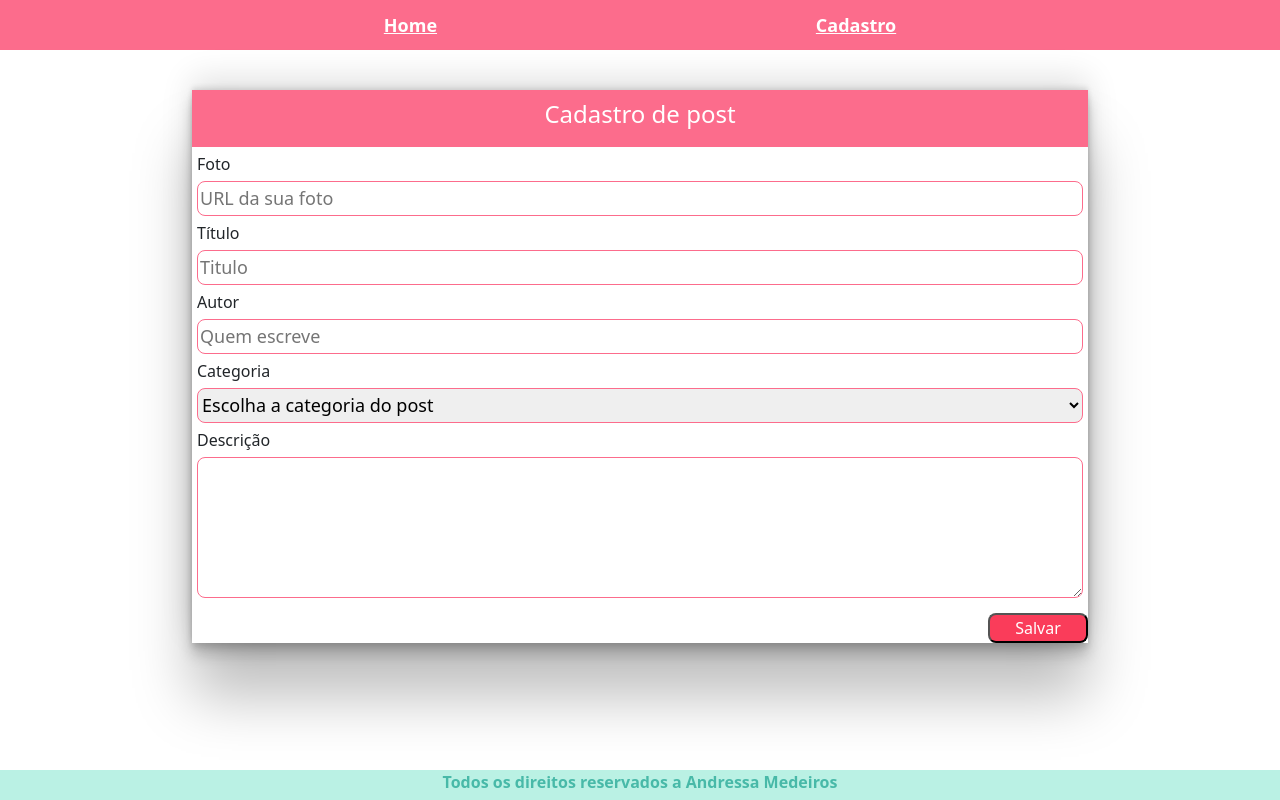
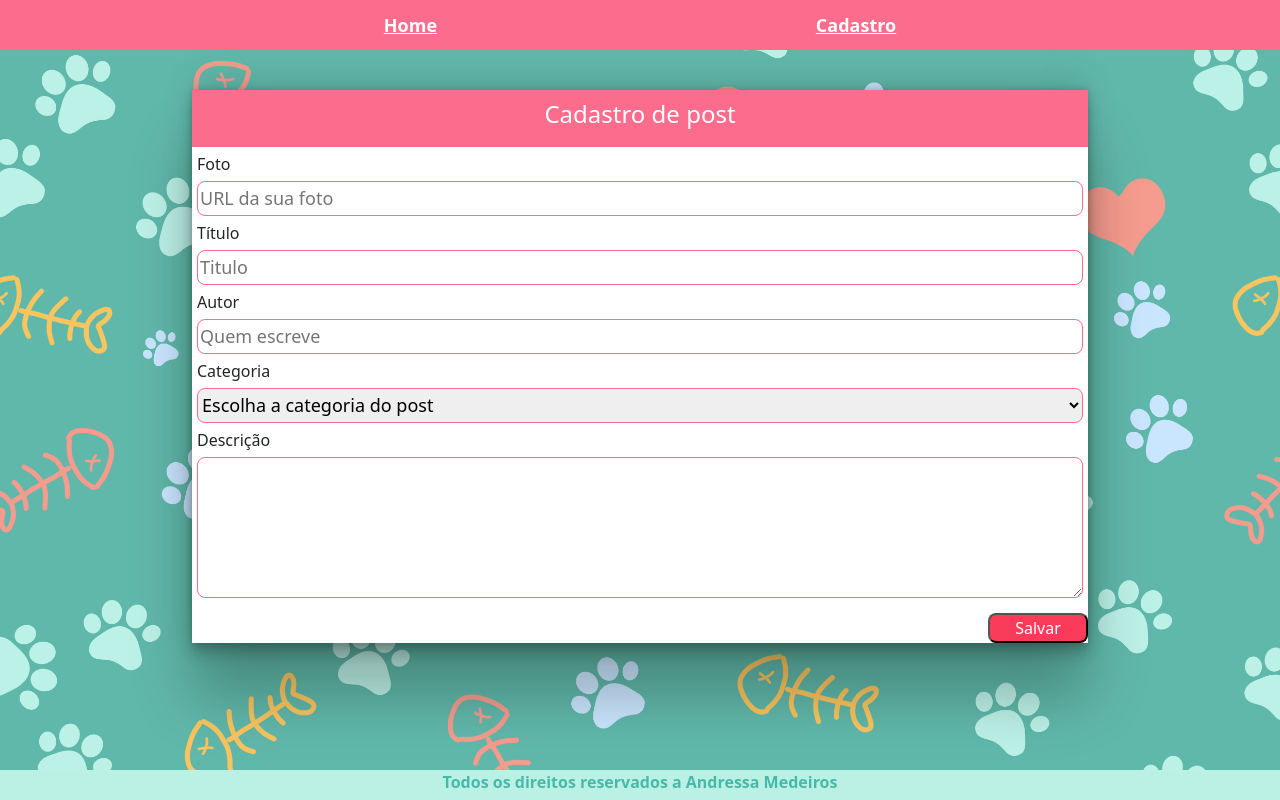
Before and after one commit to andressasmedeiros/projeto-blog-DEVinHouse, a plain HTML site: page index.html in a window 1280 px wide. Drawn offline with nearby package versions, Linux system fonts and the light colour scheme.

Commit message:
corrigindo codigo css

```diff
--- a/assets/css/style.css
+++ b/assets/css/style.css
@@ -1,5 +1,5 @@
 body {
-    background-image: url(./assets/img/fund-verde-agua.jpg);
+    background-image: url(../img/fund-verde-agua.jpg);
     background-size: 100%;
 
 
```
